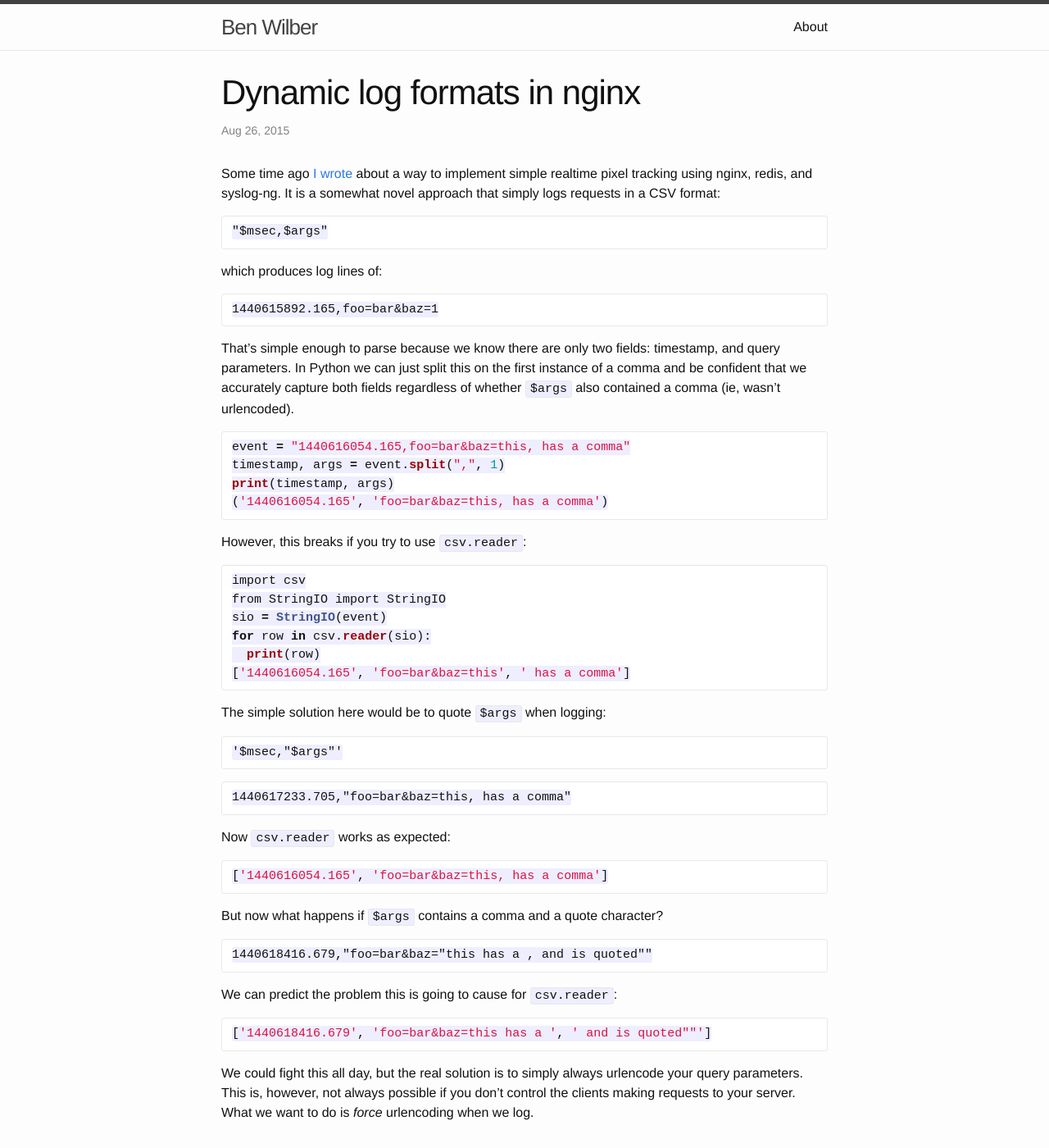
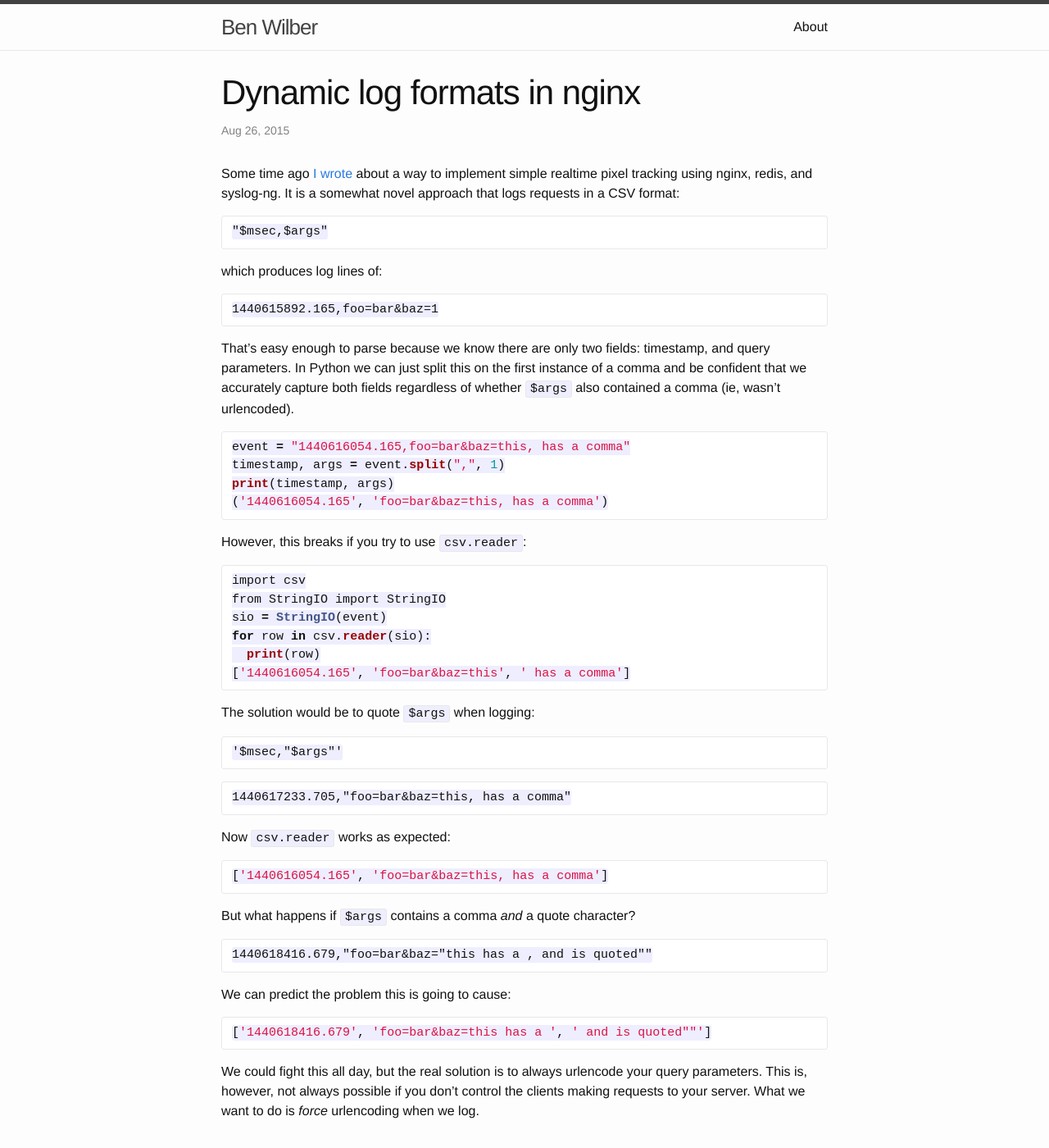
Before and after one commit to benwilber/benwilber.github.io, a Jekyll site: the page built from _posts/2015-08-26-dynamic-log-formats-in-nginx.md, in a window 1280 px wide and 1400 px high. Shown: the whole window at 82% size. Built offline with Jekyll 4.4.1, drawn with Linux system fonts in a browser that asks for light colours; comment, search, counter and statistics services are not loaded; some of the changed text lies outside the part shown.

Commit message:
cleanup lang

````diff
--- a/_posts/2015-08-26-dynamic-log-formats-in-nginx.md
+++ b/_posts/2015-08-26-dynamic-log-formats-in-nginx.md
@@ -5,7 +5,7 @@ categories: nginx syslog logging
 comments: true
 ---
 
-Some time ago [I wrote]({% post_url 2013-09-13-realtime-pixel-tracking-with-nginx-syslog-ng-and-redis %}) about a way to implement simple realtime pixel tracking using nginx, redis, and syslog-ng.  It is a somewhat novel approach that simply logs requests in a CSV format:
+Some time ago [I wrote]({% post_url 2013-09-13-realtime-pixel-tracking-with-nginx-syslog-ng-and-redis %}) about a way to implement simple realtime pixel tracking using nginx, redis, and syslog-ng.  It is a somewhat novel approach that logs requests in a CSV format:
 
 ```
 "$msec,$args"
@@ -15,7 +15,7 @@ which produces log lines of:
 1440615892.165,foo=bar&baz=1
 ```
 
-That's simple enough to parse because we know there are only two fields: timestamp, and query parameters.  In Python we can just split this on the first instance of a comma and be confident that we accurately capture both fields regardless of whether `$args` also contained a comma (ie, wasn't urlencoded).
+That's easy enough to parse because we know there are only two fields: timestamp, and query parameters.  In Python we can just split this on the first instance of a comma and be confident that we accurately capture both fields regardless of whether `$args` also contained a comma (ie, wasn't urlencoded).
 
 ```python
 event = "1440616054.165,foo=bar&baz=this, has a comma"
@@ -35,7 +35,7 @@ for row in csv.reader(sio):
 ['1440616054.165', 'foo=bar&baz=this', ' has a comma']
 ```
 
-The simple solution here would be to quote `$args` when logging:
+The solution would be to quote `$args` when logging:
 
 ```
 '$msec,"$args"'
@@ -50,19 +50,19 @@ Now `csv.reader` works as expected:
 ['1440616054.165', 'foo=bar&baz=this, has a comma']
 ```
 
-But now what happens if `$args` contains a comma and a quote character?
+But what happens if `$args` contains a comma *and* a quote character?
 
 ```
 1440618416.679,"foo=bar&baz="this has a , and is quoted""
 ```
 
-We can predict the problem this is going to cause for `csv.reader`:
+We can predict the problem this is going to cause:
 
 ```python
 ['1440618416.679', 'foo=bar&baz=this has a ', ' and is quoted""']
 ```
 
-We could fight this all day, but the real solution is to simply always urlencode your query parameters.  This is, however, not always possible if you don't control the clients making requests to your server.  What we want to do is *force* urlencoding when we log.
+We could fight this all day, but the real solution is to always urlencode your query parameters.  This is, however, not always possible if you don't control the clients making requests to your server.  What we want to do is *force* urlencoding when we log.
 
 
 ## [`set_escape_uri`](http://wiki.nginx.org/HttpSetMiscModule#set_escape_uri)
@@ -88,7 +88,7 @@ location = /pixel.gif {
   }
 ```
 
-Here we simply urlencoded the `$args` and assigned the result to `$escaped_args`, which is used in our `log_format`.  Now events are logged in a much safer way to parse:
+Here we urlencoded the `$args` and assigned the result to `$escaped_args`, which is used in our `log_format`.  Now events are logged in a much safer way to parse:
 
 ```
 1440620805.833,foo%3Dbar%26baz%3D%22this%20is%20quoted%22
@@ -118,7 +118,7 @@ location = /pixel.gif {
 
 `nginx: [emerg] unknown "extra_msg" variable`
 
-Uh oh.  The problem here is that if we don't explicitly set `$extra_msg` via `set $extra_msg <src>`, then nginx can't resolve the variable when it compiles the config.  It doesn't default to an empty string as you might except.  The solution is rather simple by using a [`map`](http://nginx.org/en/docs/http/ngx_http_map_module.html):
+Uh oh.  The problem here is that if we don't explicitly set `$extra_msg` via `set $extra_msg <src>`, then nginx can't resolve the variable when it compiles the config.  It doesn't default to an empty string as you might except.  The solution is to use a [`map`](http://nginx.org/en/docs/http/ngx_http_map_module.html):
 
 ```nginx
 map $status $extra_msg {
````
Also changed, not shown: other parts of _posts/2015-08-26-dynamic-log-formats-in-nginx.md (+1 -1 lines).
